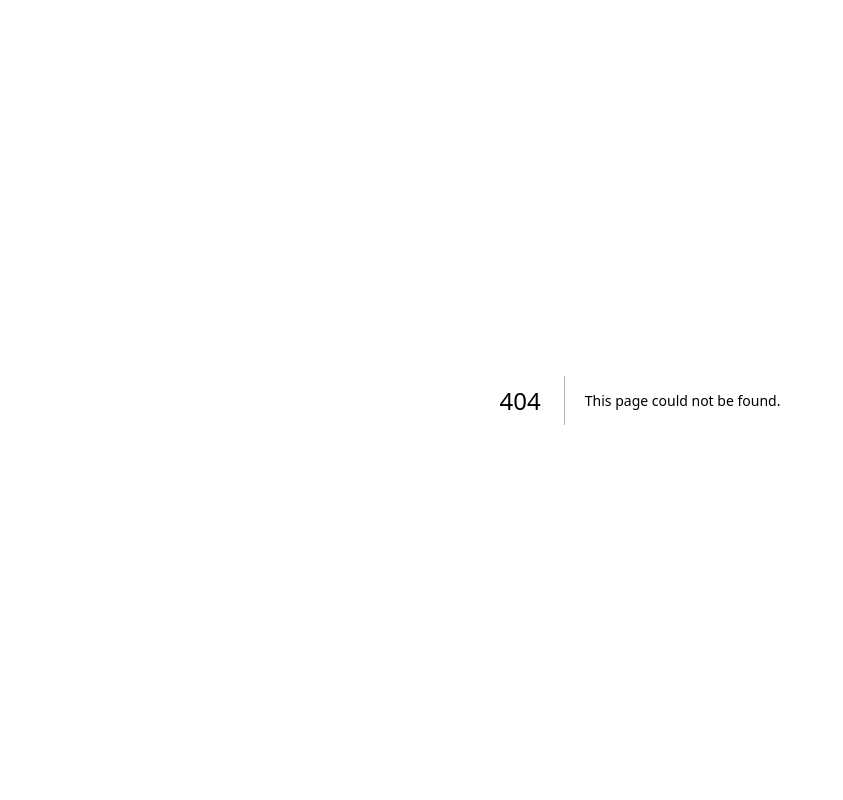
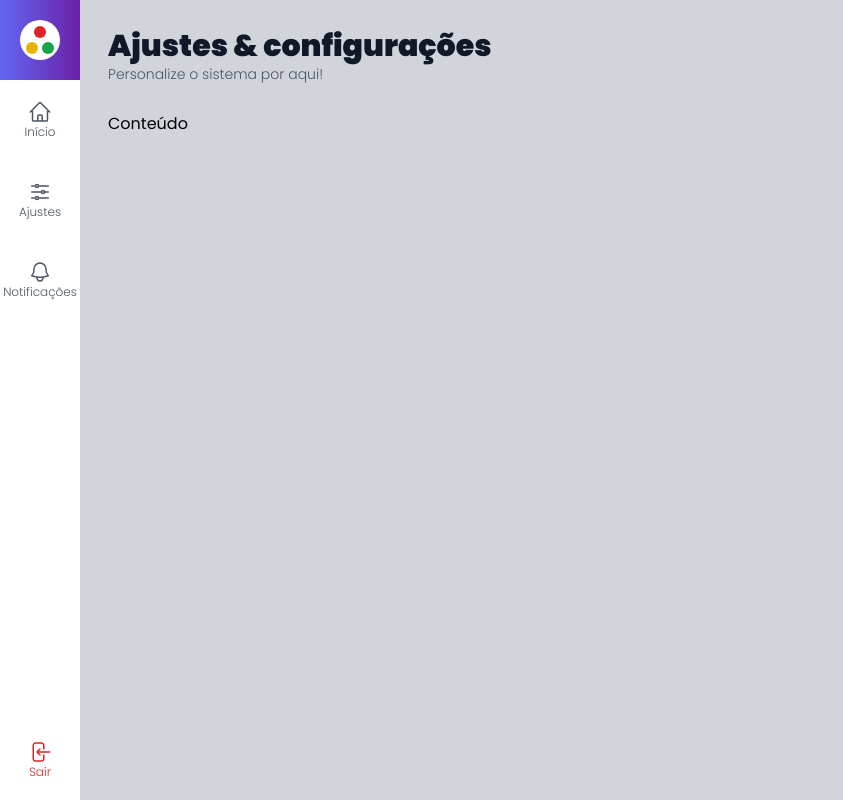
Before and after one commit to efss7/admin-template, a Next.js app: page /settings in a window 1280 px wide. Before the commit this address had no page. Shown: the whole page, without its empty margins (0-843 px from the left). Built offline with nearby package versions, Linux system fonts and the light colour scheme.

Commit message:
Componente Menu Lateral

```diff
--- /dev/null
+++ b/src/components/Logo.tsx
@@ -0,0 +1,15 @@
+export default function Logo() {
+    return (
+        <div className={`
+            flex flex-col items-center justify-center
+            h-10 w-10 rounded-full
+             bg-white`
+        } >
+            <div className="h-3 w-3 rounded-full bg-red-600 mb-0.5" />
+                <div className="flex mt-0.5">
+                    <div className="h-3 w-3 rounded-full bg-yellow-500 mr-0.5" />
+                    <div className="h-3 w-3 rounded-full bg-green-600 ml-0.5" />
+                </div>
+            </div>
+    )
+}
--- /dev/null
+++ b/src/components/icons/index.tsx
@@ -0,0 +1,26 @@
+// Para mais ícones acessar... https://heroicons.com/
+
+export const IconHome = (
+    <svg xmlns="http://www.w3.org/2000/svg" fill="none" viewBox="0 0 24 24" strokeWidth={1.5} stroke="currentColor" className="w-6 h-6">
+        <path strokeLinecap="round" strokeLinejoin="round" d="M2.25 12l8.954-8.955c.44-.439 1.152-.439 1.591 0L21.75 12M4.5 9.75v10.125c0 .621.504 1.125 1.125 1.125H9.75v-4.875c0-.621.504-1.125 1.125-1.125h2.25c.621 0 1.125.504 1.125 1.125V21h4.125c.621 0 1.125-.504 1.125-1.125V9.75M8.25 21h8.25" />
+    </svg>
+)
+
+export const IconSettings = (
+    <svg xmlns="http://www.w3.org/2000/svg" fill="none" viewBox="0 0 24 24" strokeWidth={1.5} stroke="currentColor" className="w-6 h-6">
+        <path strokeLinecap="round" strokeLinejoin="round" d="M10.5 6h9.75M10.5 6a1.5 1.5 0 11-3 0m3 0a1.5 1.5 0 10-3 0M3.75 6H7.5m3 12h9.75m-9.75 0a1.5 1.5 0 01-3 0m3 0a1.5 1.5 0 00-3 0m-3.75 0H7.5m9-6h3.75m-3.75 0a1.5 1.5 0 01-3 0m3 0a1.5 1.5 0 00-3 0m-9.75 0h9.75" />
+    </svg>
+)
+
+export const IconBell = (
+    <svg xmlns="http://www.w3.org/2000/svg" fill="none" viewBox="0 0 24 24" strokeWidth={1.5} stroke="currentColor" className="w-6 h-6">
+        <path strokeLinecap="round" strokeLinejoin="round" d="M14.857 17.082a23.848 23.848 0 005.454-1.31A8.967 8.967 0 0118 9.75v-.7V9A6 6 0 006 9v.75a8.967 8.967 0 01-2.312 6.022c1.733.64 3.56 1.085 5.455 1.31m5.714 0a24.255 24.255 0 01-5.714 0m5.714 0a3 3 0 11-5.714 0" />
+    </svg>
+)
+
+export const IconLogout=(
+    <svg xmlns="http://www.w3.org/2000/svg" fill="none" viewBox="0 0 24 24" strokeWidth={1.5} stroke="currentColor" className="w-6 h-6">
+        <path strokeLinecap="round" strokeLinejoin="round" d="M15.75 9V5.25A2.25 2.25 0 0013.5 3h-6a2.25 2.25 0 00-2.25 2.25v13.5A2.25 2.25 0 007.5 21h6a2.25 2.25 0 002.25-2.25V15M12 9l-3 3m0 0l3 3m-3-3h12.75" />
+    </svg>
+
+)
--- a/src/components/template/Layout.tsx
+++ b/src/components/template/Layout.tsx
@@ -12,7 +12,8 @@
     return (
         <div className={`flex h-screen w-screen`}>
             <SideMenu />
-            <div className={`flex flex-col w-full p-7 bg-gray-300 `}>
+            <div className={`flex flex-col w-full p-7
+             bg-gray-300 dark:bg-gray-800 `}>
                 <TopBar title={props.title} subtitle={props.subtitle} />
                 <Content>
                     {props.children}
--- /dev/null
+++ b/src/components/template/MenuItems.tsx
@@ -0,0 +1,42 @@
+import Link from "next/link"
+
+interface MenuItemsProps {
+    url?: string
+    text: string
+    icon: any
+    className?: string
+    onClick?: (event: any) => void
+}
+
+export default function MenuItems(props: MenuItemsProps) {
+    function renderLink() {
+        return (
+            <div className={`
+            flex flex-col justify-center
+            items-center h-20 w-20 text-gray-600
+            ${props.className}
+              `}>
+                {props.icon}
+                <span className={`text-xs font-light`}>
+                    {props.text}
+                </span>
+            </div>
+        )
+
+    }
+    return (
+        <li onClick={props.onClick} className={`
+            hover:bg-gray-100
+            cursor-pointer
+            `}>
+            {props.url ? (
+                <Link href={props.url}>
+                    {renderLink()}
+                </Link>
+            ) : (
+                renderLink()
+            )}
+
+        </li>
+    )
+}
--- a/src/components/template/SideMenu.tsx
+++ b/src/components/template/SideMenu.tsx
@@ -1,11 +1,34 @@
-interface SideMenuProps{
+import { IconBell, IconHome, IconLogout, IconSettings } from "../icons";
+import Logo from "../Logo";
+import MenuItems from "./MenuItems";
+
+interface SideMenuProps {
 
 }
 
-export default function SideMenu(props:SideMenuProps){
-    return(
-        <aside>
-            <h1>Menu</h1>
+export default function SideMenu(props: SideMenuProps) {
+    return (
+        <aside className="flex flex-col">
+            <div className={`
+            flex flex-col items-center justify-center
+            bg-gradient-to-r from-indigo-500 to-purple-800
+            h-20 w-20`}>
+                <Logo />
+            </div>
+            <ul className="flex-grow">
+                <MenuItems url='/' text="Início" icon={IconHome} />
+                <MenuItems url='/settings' text='Ajustes' icon={IconSettings} />
+                <MenuItems url='/notifications' text='Notificações' icon={IconBell} />
+            </ul>
+            <ul>
+                <MenuItems text='Sair' icon={IconLogout}
+                onClick={()=> console.log("logout")}
+                className={`
+                text-red-600
+                hover:bg-red-400 hover:text-white
+                `}
+                />
+            </ul>
         </aside>
     )
 }
--- a/src/components/template/Title.tsx
+++ b/src/components/template/Title.tsx
@@ -7,10 +7,10 @@
 export default function Title(props: TitleProps) {
     return (
         <div>
-            <h1 className={``}>
+            <h1 className={`font-black text-3xl text-gray-900`}>
                 {props.title}
             </h1>
-            <h2 className={``}>
+            <h2 className={`font-light text-sm text-gray-600`}>
                 {props.subtitle}
             </h2>
         </div>
--- /dev/null
+++ b/src/pages/notifications.tsx
@@ -0,0 +1,11 @@
+import Layout from "../components/template/Layout";
+
+export default function Notifications() {
+    return (
+        <Layout
+            title="Notificações"
+            subtitle="Aqui você irá gerenciar as suas notificações!">
+            <h3>Conteúdo</h3>
+        </Layout>
+    )
+}
--- /dev/null
+++ b/src/pages/settings.tsx
@@ -0,0 +1,11 @@
+import Layout from "../components/template/Layout";
+
+export default function Settings() {
+    return (
+        <Layout
+            title="Ajustes & configurações"
+            subtitle="Personalize o sistema por aqui!">
+            <h3>Conteúdo</h3>
+        </Layout>
+    )
+}
--- a/tailwind.config.js
+++ b/tailwind.config.js
@@ -4,6 +4,7 @@
     "./src/pages/**/*.{js,ts,jsx,tsx}",
     "./src/components/**/*.{js,ts,jsx,tsx}",
   ],
+  darkMode: 'class',
   theme: {
     extend: {},
   },
--- a/tsconfig.json
+++ b/tsconfig.json
@@ -1,10 +1,10 @@
 {
   "compilerOptions": {
-    "target": "es5",
+    "target": "ES6",
     "lib": ["dom", "dom.iterable", "esnext"],
     "allowJs": true,
     "skipLibCheck": true,
-    "strict": true,
+    "strict": false,
     "forceConsistentCasingInFileNames": true,
     "noEmit": true,
     "esModuleInterop": true,
```
